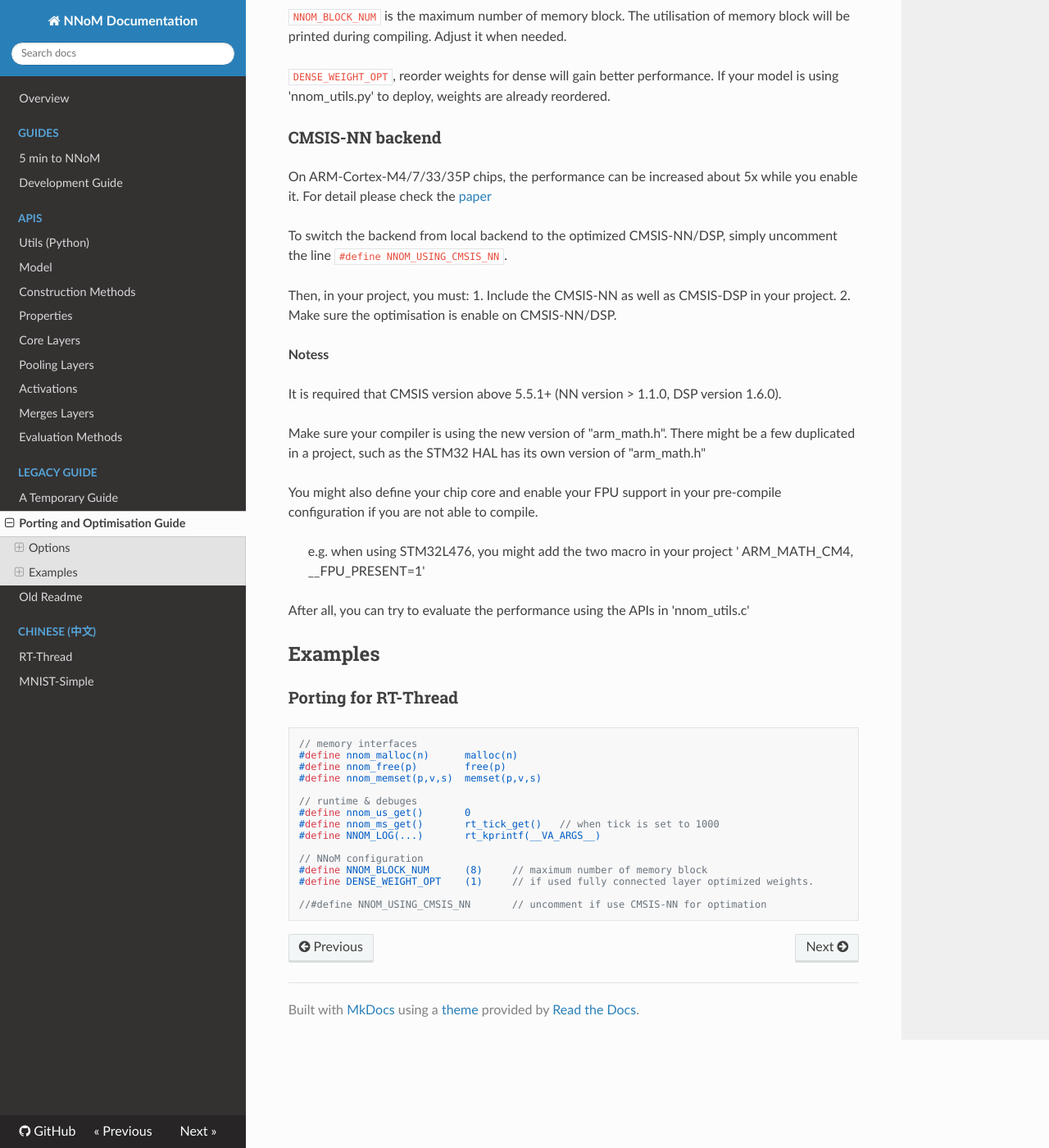
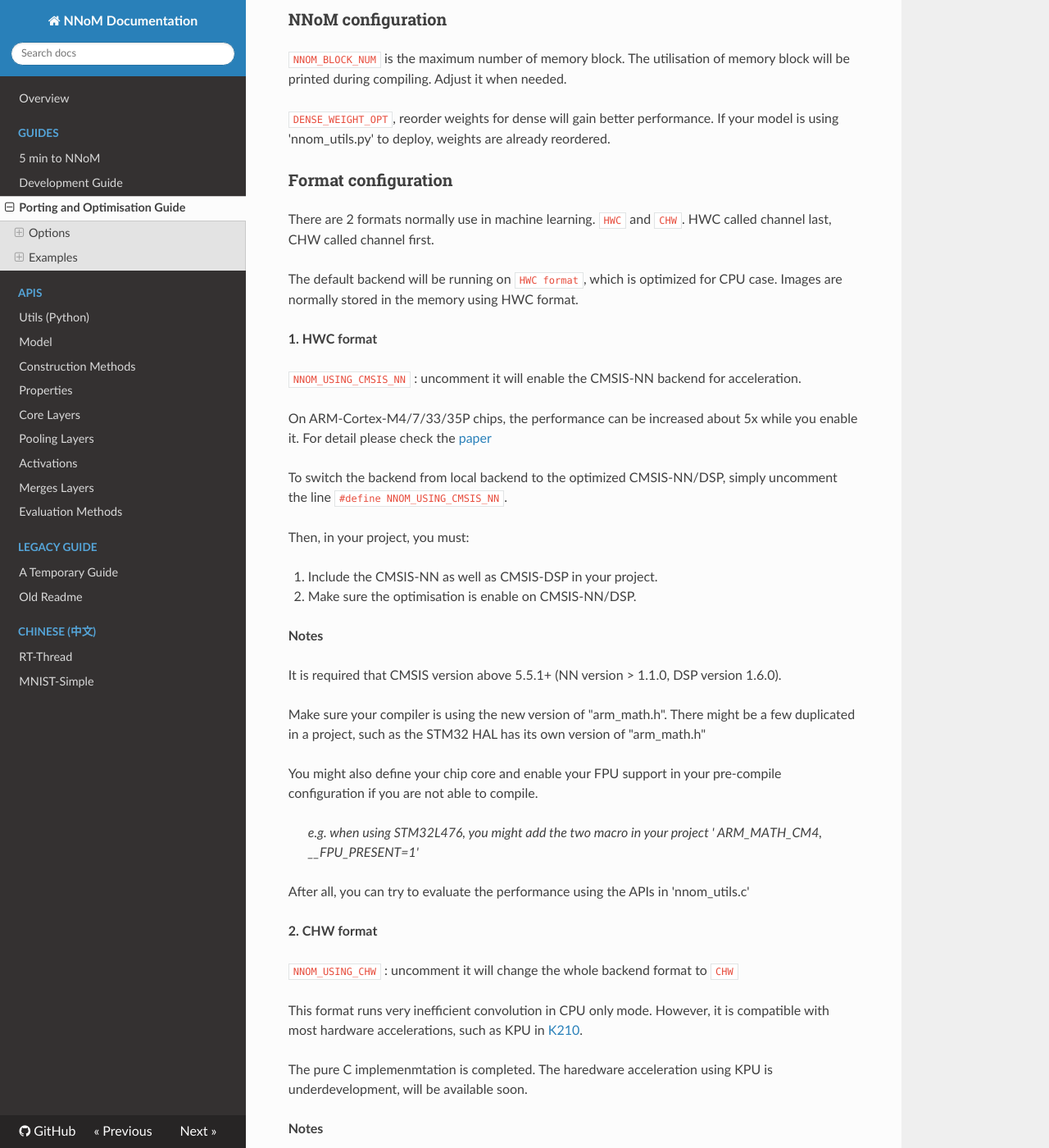
Before and after one commit to majianjia/nnom, an MkDocs documentation site: the page built from docs/Porting_and_Optimisation_Guide.md, in a window 1280 px wide and 1400 px high, scrolled down 1286 px. Shown: the whole window at 82% size. Built offline with MkDocs 1.6.1, drawn with Linux system fonts in a browser that asks for light colours; nearby versions of some CDN libraries; some of the changed text lies outside the part shown.

```diff
--- a/docs/Porting_and_Optimisation_Guide.md
+++ b/docs/Porting_and_Optimisation_Guide.md
@@ -25,13 +25,15 @@ The default setting is shown below.
 #define NNOM_BLOCK_NUM      (8)		// maximum number of memory block
 #define DENSE_WEIGHT_OPT    (1)		// if used fully connected layer optimized weights.
 
+// Formate configuration
+//#define NNOM_USING_CHW  			// using CHW format instead of default HWC
 //#define NNOM_USING_CMSIS_NN       // uncomment if use CMSIS-NN for optimation
 ~~~
 
 ### Memory interfaces
 Memory interfaces are required.
 
-If your platform doesnt support std interface, please modify them according to your platform.
+If your platform doesn't support std interface, please modify them according to your platform. See [example](#examples) for porting for RT-Thread.
 
 ### Runtime & debuges
 They are optional.
@@ -55,7 +57,16 @@ Adjust it when needed.
 `DENSE_WEIGHT_OPT`, reorder weights for dense will gain better performance. If your model is using 'nnom_utils.py' to deploy, weights are already reordered.
 
 
-### CMSIS-NN backend
+### Format configuration
+
+There are 2 formats normally use in machine learning. `HWC` and `CHW`.
+HWC called channel last, CHW called channel first.
+
+The default backend will be running on `HWC format`, which is optimized for CPU case. Images are normally stored in the memory using HWC format.
+
+**1. HWC format**
+
+`NNOM_USING_CMSIS_NN` : uncomment it will enable the CMSIS-NN backend for acceleration.
 
 On ARM-Cortex-M4/7/33/35P chips, the performance can be increased about 5x while you enable it.
 For detail please check the [paper](https://arxiv.org/pdf/1801.06601.pdf)
@@ -63,10 +74,11 @@ For detail please check the [paper](https://arxiv.org/pdf/1801.06601.pdf)
 To switch the backend from local backend to the optimized CMSIS-NN/DSP, simply uncomment the line `#define NNOM_USING_CMSIS_NN`.
 
 Then, in your project, you must:
+
 1. Include the CMSIS-NN as well as CMSIS-DSP in your project.
 2. Make sure the optimisation is enable on CMSIS-NN/DSP.
 
-**Notess**
+**Notes**
 
 It is required that CMSIS version above 5.5.1+ (NN version > 1.1.0, DSP version 1.6.0).
 
@@ -74,10 +86,22 @@ Make sure your compiler is using the new version of "arm_math.h".
 There might be a few duplicated in a project, such as the STM32 HAL has its own version of "arm_math.h"
 
 You might also define your chip core and enable your FPU support in your pre-compile configuration if you are not able to compile.
-> e.g. when using STM32L476, you might add the two macro in your project ' ARM_MATH_CM4,  __FPU_PRESENT=1'
+> *e.g. when using STM32L476, you might add the two macro in your project ' ARM_MATH_CM4,  __FPU_PRESENT=1'*
 
 
 After all, you can try to evaluate the performance using the APIs in 'nnom_utils.c'
+
+**2. CHW format**
+
+`NNOM_USING_CHW` : uncomment it will change the whole backend format to `CHW`
+
+This format runs very inefficient convolution in CPU only mode. However, it is compatible with most hardware accelerations, such as KPU in [K210](https://kendryte.com/).
+
+The pure C implemenmtation is completed. The haredware acceleration using KPU is underdevelopment, will be available soon.
+
+**Notes**
+
+When enable CHW model, CMSIS-NN will be automaticly excluded.
 
 
 ## Examples
@@ -99,5 +123,7 @@ After all, you can try to evaluate the performance using the APIs in 'nnom_utils
 #define NNOM_BLOCK_NUM      (8)		// maximum number of memory block
 #define DENSE_WEIGHT_OPT    (1)		// if used fully connected layer optimized weights.
 
+// Formate configuration
+//#define NNOM_USING_CHW  			// using CHW format instead of default HWC
 //#define NNOM_USING_CMSIS_NN       // uncomment if use CMSIS-NN for optimation
 ~~~
--- a/mkdocs.yml
+++ b/mkdocs.yml
@@ -12,6 +12,7 @@ nav:
 - Guides:
   - 5 min to NNoM: 'guide_5_min_to_nnom.md'
   - Development Guide: 'guide_development.md'
+  - Porting and Optimisation Guide: 'Porting_and_Optimisation_Guide.md'
 - APIs:
   - Utils (Python): 'api_nnom_utils.md'
   - Model: 'api_model.md'
@@ -24,7 +25,6 @@ nav:
   - Evaluation Methods: 'api_evaluation.md'
 - Legacy Guide:
   - A Temporary Guide: 'A_Temporary_Guide_to_NNoM.md'
-  - Porting and Optimisation Guide: 'Porting_and_Optimisation_Guide.md'
   - Old Readme: 'legacy_README.md'
 - Chinese (中文):
   - RT-Thread: 'rt-thread_guide.md'
```
Also changed, not shown: other parts of docs/Porting_and_Optimisation_Guide.md (+4 -4 lines), docs/api_layers.md (+1 -1 lines), docs/example_mnist_simple_cn.md (+35 -0 lines), docs/legacy_README.md (+10 -9 lines), docs/figures/example_mnist_simple_model_structure.png, 1 other file.
